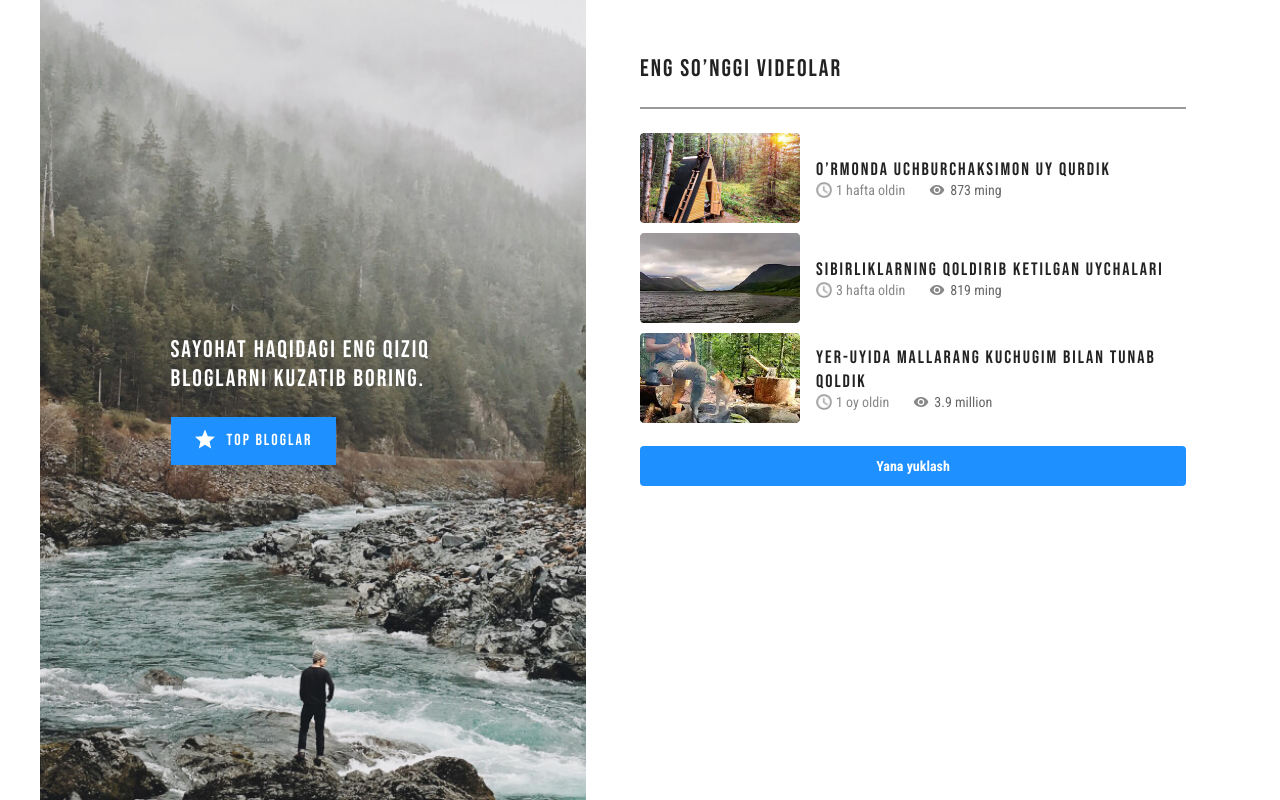
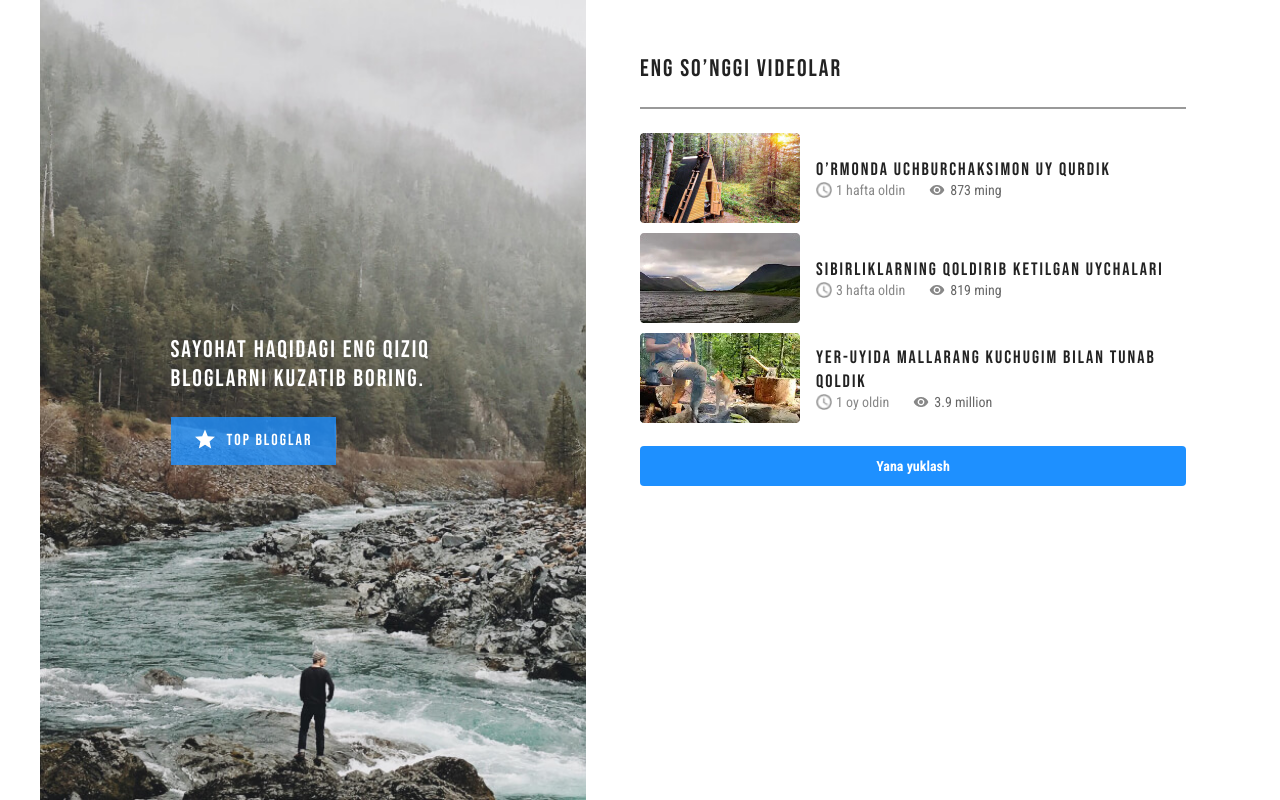
Before and after one commit to frontendOtabek/exercise-psevdoelement-002, a plain HTML site: page index.html in a window 1280 px wide. In both pictures the pointer is over the link "top bloglar". Drawn offline with Linux system fonts and the light colour scheme.

Commit message:
add left section of button in hover and active condition

```diff
--- a/css/style.css
+++ b/css/style.css
@@ -73,6 +73,14 @@ body {
   border: 0;
   padding: 12px 24px;
   text-decoration: none;
+}
+
+.left-content-button:hover {
+  background-color: rgba(30, 144, 255, 0.8);
+}
+
+.left-content-button:active {
+  background-color: rgba(30, 144, 255, 0.6);
 }
 
 .left-content-button-inner {
```
